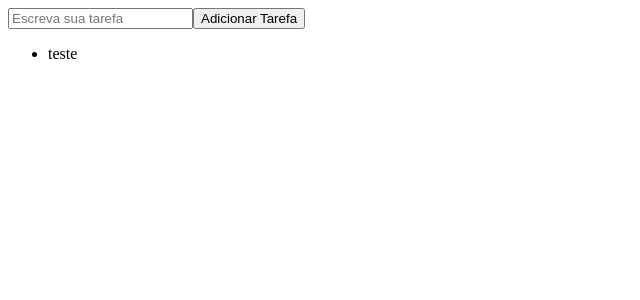
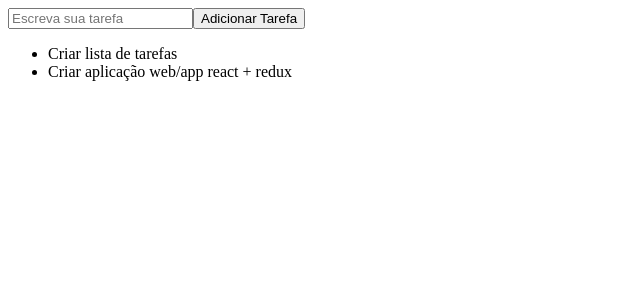
Before and after one commit to MarksPro/todoredux, a React (Create React App) app: page / in a window 1280 px wide. Shown: the top 300 px of the page, without its empty margins (0-640 px from the left). Built offline with nearby package versions, Linux system fonts and the light colour scheme.

Commit message:
Criando estrutura flux com redux, criando e connectando store com o component lista

```diff
--- a/src/App.js
+++ b/src/App.js
@@ -1,9 +1,14 @@
 import React from 'react';
 import TodoContainer from './components/TodoContainer';
 
+import {Provider} from 'react-redux';
+import store from './store';
+
 function App() {
   return (
-    <TodoContainer/>
+    <Provider store={store}>
+      <TodoContainer/>
+    </Provider>
   );
 }
 
--- a/src/components/TodoList/index.js
+++ b/src/components/TodoList/index.js
@@ -1,9 +1,16 @@
 import React from 'react';
+import {connect} from 'react-redux';
 
 const TodoList = (props) => (
   <ul>
-    <li>teste</li>
+    {props.todos.map(todo => (
+      <li key={todo.id}>{todo.text}</li>
+    ))}
   </ul>
 );
 
-export default TodoList;
+const mapStateToProps = state => ({
+  todos: state.todos
+});
+
+export default connect(mapStateToProps)(TodoList);
--- /dev/null
+++ b/src/store/index.js
@@ -0,0 +1,6 @@
+import {createStore} from 'redux';
+import reducers from './reducers';
+
+const store = createStore(reducers);
+
+export default store;
--- /dev/null
+++ b/src/store/reducers/index.js
@@ -0,0 +1,8 @@
+import {combineReducers} from 'redux';
+import todos from './todos';
+
+const reducers = combineReducers({
+  todos
+})
+
+export default reducers;
--- /dev/null
+++ b/src/store/reducers/todos.js
@@ -0,0 +1,21 @@
+const INITIAL_STATE = [
+  {
+    id: Math.random(),
+    text: 'Criar lista de tarefas',
+    completed: false
+  },
+  {
+    id: Math.random(),
+    text: 'Criar aplicação web/app react + redux',
+    completed: false
+  }
+]
+
+function todos(state = INITIAL_STATE, action){
+  switch(action.type){
+    default:
+      return state;
+  }
+}
+
+export default todos;
```
